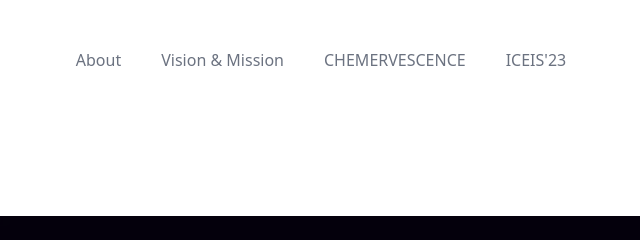
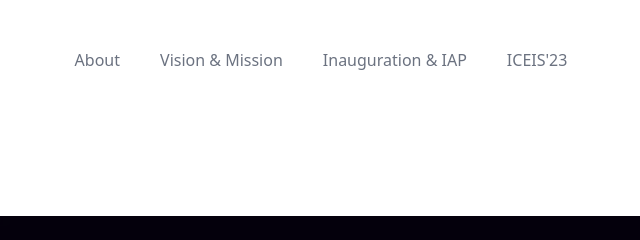
Before and after one commit to prkedia81/centenary-celebration, a website: page index.html in a window 1280 px wide. Shown: the top 240 px of the page, 319-959 px from the left. Drawn offline with Linux system fonts and the light colour scheme.

Commit message:
updated iceis timetable and chemerv name

```diff
--- a/index.html
+++ b/index.html
@@ -65,7 +65,7 @@
                     <a href="#stats" class="text-base font-medium text-gray-500 hover:text-gray-900"> Vision & Mission
                     </a>
                     <a href="centenary.html" class="text-base font-medium text-gray-500 hover:text-gray-900">
-                        CHEMERVESCENCE </a>
+                        Inauguration & IAP </a>
                     <a href="iceis.html" class="text-base font-medium text-gray-500 hover:text-gray-900">
                         ICEIS'23 </a>
                 </nav>
```
Also changed, not shown: images/centenary-speakers/iceis-schedules/WhatsApp Image 2023-02-20 at 6.18.45 PM (1).jpeg (deleted), images/centenary-speakers/iceis-schedules/WhatsApp Image 2023-02-20 at 6.18.45 PM.jpeg (deleted), images/centenary-speakers/iceis-schedules/WhatsApp Image 2023-02-20 at 6.18.46 PM.jpeg (deleted), images/centenary-speakers/iceis-schedules/WhatsApp Image 2023-02-20 at 6.19.14 PM.jpeg (deleted), images/iceis-schedules/26-technical.jpeg.
